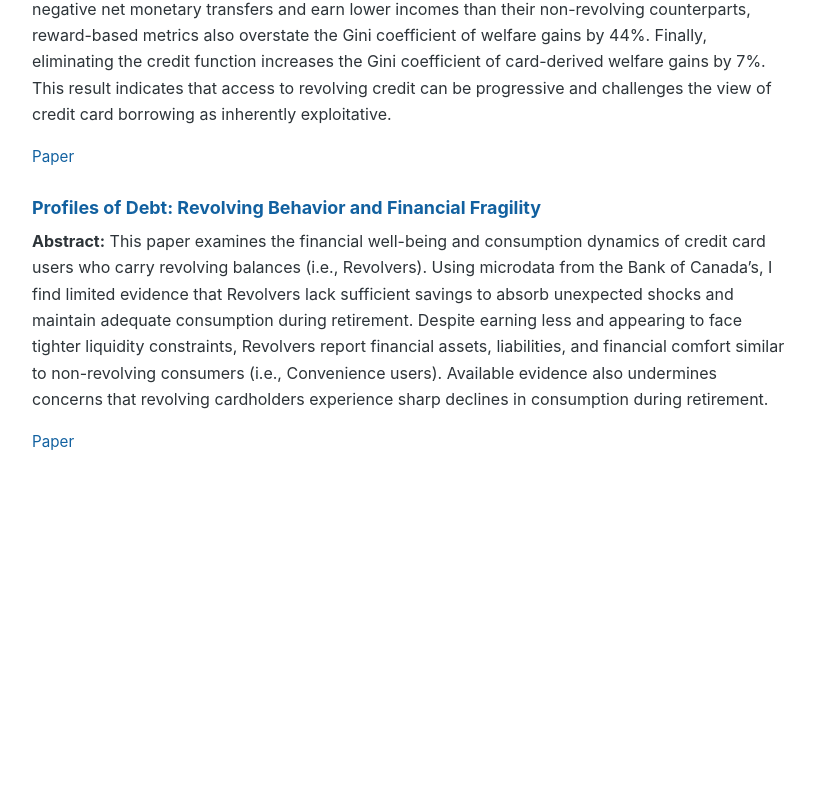
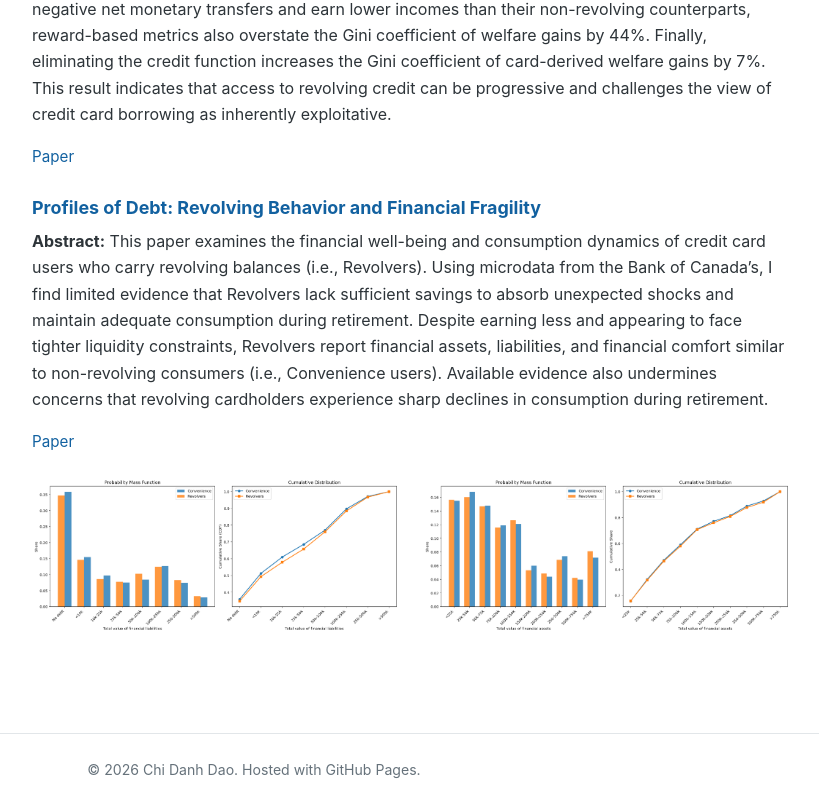
Before and after one commit to chidanhdao/chidanhdao.github.com, a plain HTML site: page research.html in a window 1280 px wide. Shown: the part 596-1402 px from the top of the page, without its empty margins (386-1205 px from the left). Before the commit the page ends 1150 px from the top, so only its background shows below. Drawn offline with Linux system fonts and the light colour scheme.

Commit message:
add figures for descriptive papers

```diff
--- a/research.html
+++ b/research.html
@@ -25,3 +25,12 @@
         <p><strong>Abstract:</strong> This paper examines the financial well-being and consumption dynamics of credit card users who carry revolving balances (i.e., Revolvers). Using microdata from the Bank of Canada’s, I find limited evidence that Revolvers lack sufficient savings to absorb unexpected shocks and maintain adequate consumption during retirement. Despite earning less and appearing to face tighter liquidity constraints, Revolvers report financial assets, liabilities, and financial comfort similar to non-revolving consumers (i.e., Convenience users). Available evidence also undermines concerns that revolving cardholders experience sharp declines in consumption during retirement.
 </p>
         <p class="paper-links"> <a href="files/descriptive_paper_submission.pdf" target="_blank">Paper</a></p>
+<div class="image-grid">
+  <img src="assets/images/financial_liabilities_cdf.png" alt="Liabilities">
+  <img src="assets/images/financial_assets_cdf.png" alt="Assests">
+</div>
+</main>
+  </div>
+  <footer class="site-footer" data-site-footer></footer>
+</body>
+</html>
```
Also changed, not shown: assets/images/financial_assets_cdf.png (added), assets/images/financial_liabilities_cdf.png (added).
